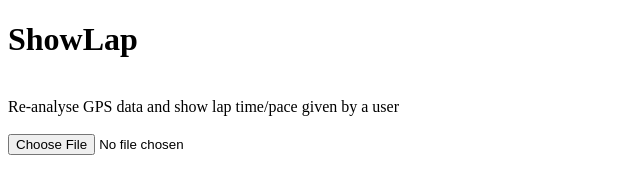
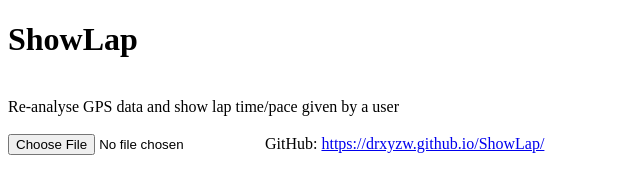
Before and after one commit to drxyzw/ShowLap, a plain HTML site: page index.html in a window 1280 px wide. Shown: the whole page, without its empty margins (0-640 px from the left). Drawn offline with Linux system fonts and the light colour scheme.

Commit message:
Adding a GitHub site

```diff
--- a/index.html
+++ b/index.html
@@ -169,6 +169,6 @@
 	return new Date(YYYY, MM, DD, hh, mm, ss, msd)
 };
 </script>
-
+GitHub: <a href="https://drxyzw.github.io/ShowLap/">https://drxyzw.github.io/ShowLap/</a>
 </body>
 </html>
```
